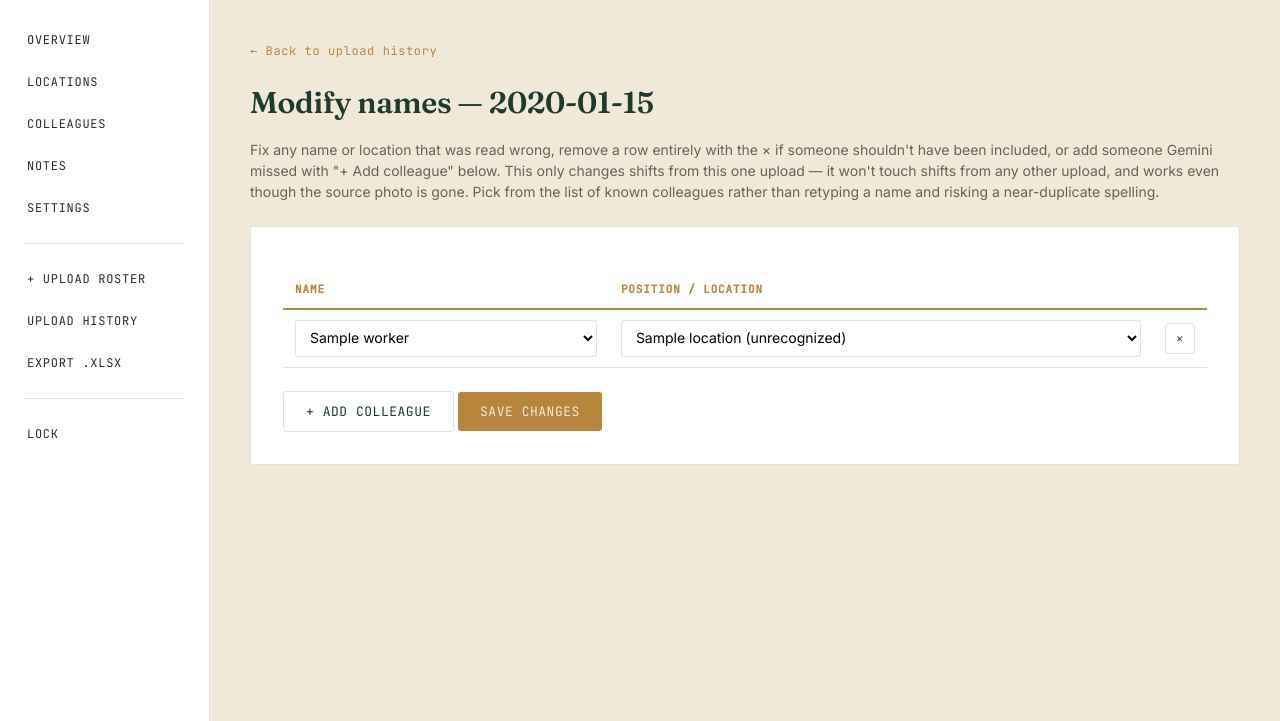
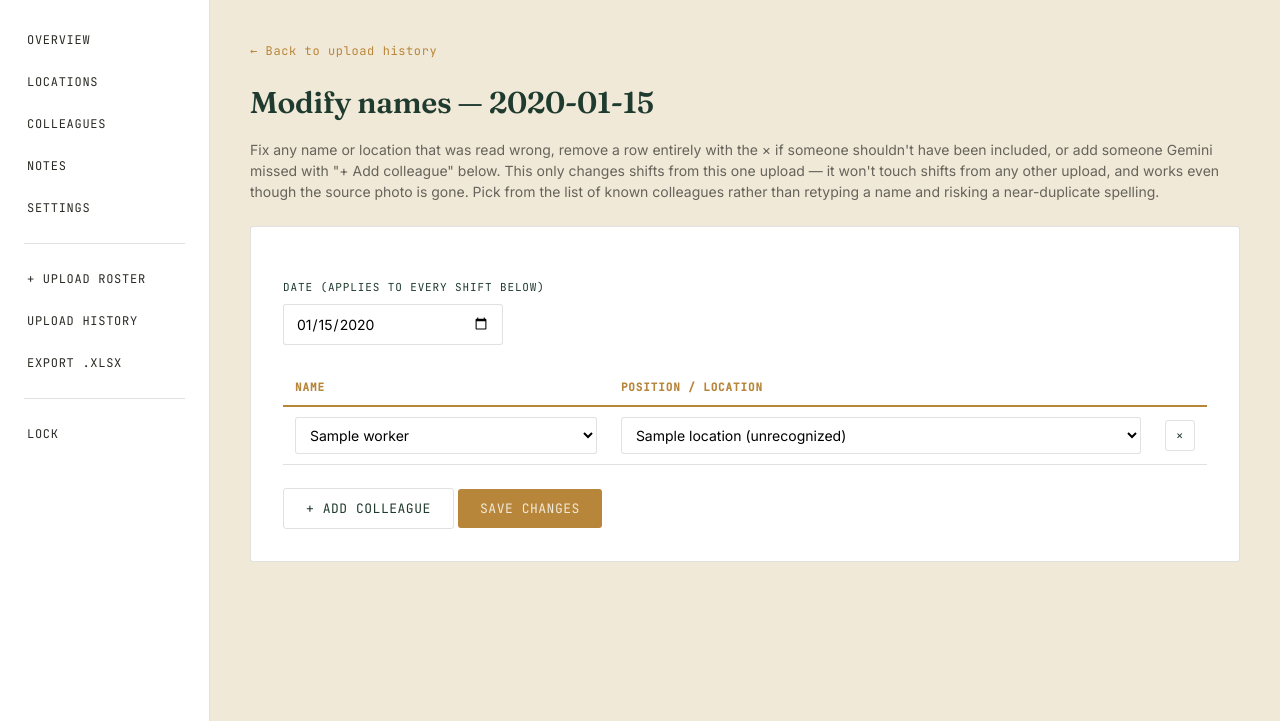
Before and after one commit to tlegrand-be/Museum, a Flask app: a page that uses templates/edit_upload.html in a window 1280 px wide. Shown: the part 100-821 px from the top of the page. Run offline with Flask 3, Linux system fonts and the light colour scheme; the visitor is signed in with stand-in values (Sample User, id 1); tables that the repository leaves empty hold one stand-in row (values such as "Sample post").

Commit message:
feat(uploads): let Modify change the shift date, not just name/location
Adds a date field to the Modify screen that applies to every shift on the
page -- e.g. a whole roster photo logged under the wrong day. Threads the
new date through update_shift_entry (now takes shift_date) and
add_shift_entry the same way name/location corrections already worked.

Co-Authored-By: Claude Sonnet 5 <noreply@anthropic.com>

```diff
--- a/app.py
+++ b/app.py
@@ -317,6 +317,7 @@ def edit_upload():
         names = request.form.getlist("name")
         positions = request.form.getlist("position")
         original_ids = request.form.getlist("original_shift_id")
+        new_shift_date = request.form.get("new_shift_date") or shift_date
 
         # Rows the admin removed with the "x" button never get submitted as
         # shift_id/name/position, but their id is still in original_shift_id
@@ -329,10 +330,10 @@ def edit_upload():
         added = 0
         for shift_id, name, position in zip(shift_ids, names, positions):
             if shift_id:
-                if database.update_shift_entry(int(shift_id), name, position):
+                if database.update_shift_entry(int(shift_id), name, position, new_shift_date):
                     updated += 1
             else:
-                if database.add_shift_entry(source_image, shift_date, name, position):
+                if database.add_shift_entry(source_image, new_shift_date, name, position):
                     added += 1
 
         removed = sum(database.delete_shift_entry(shift_id) for shift_id in removed_ids)
@@ -344,6 +345,8 @@ def edit_upload():
             parts.append(f"Added {added}.")
         if removed:
             parts.append(f"Removed {removed}.")
+        if new_shift_date != shift_date:
+            parts.append(f"Date changed to {new_shift_date}.")
         flash(" ".join(parts) if parts else "No changes.", "success")
         return redirect(url_for("uploads_page"))
 
--- a/database.py
+++ b/database.py
@@ -226,15 +226,17 @@ def all_worker_names():
         conn.close()
 
 
-def update_shift_entry(shift_id, name, position):
-    """Repoint one already-saved shift at a corrected name and/or location --
-    used from the "Modify" screen in Upload history, where the source photo
-    may be long gone. Returns whether the shift was found and updated."""
+def update_shift_entry(shift_id, name, position, shift_date):
+    """Repoint one already-saved shift at a corrected name, location, and/or
+    date -- used from the "Modify" screen in Upload history, where the
+    source photo may be long gone. Returns whether the shift was found and
+    updated."""
     import location_rules
 
     name = (name or "").strip()
     position = (position or "").strip()
-    if not name or not position:
+    shift_date = (shift_date or "").strip()
+    if not name or not position or not shift_date:
         return False
 
     conn = get_db()
@@ -249,8 +251,8 @@ def update_shift_entry(shift_id, name, position):
 
         try:
             conn.execute(
-                "UPDATE shifts SET worker_id = ?, location_id = ? WHERE id = ?",
-                (worker_id, location_id, shift_id),
+                "UPDATE shifts SET worker_id = ?, location_id = ?, shift_date = ? WHERE id = ?",
+                (worker_id, location_id, shift_date, shift_id),
             )
         except sqlite3.IntegrityError:
             # This edit now matches another shift already saved for the same
--- a/templates/edit_upload.html
+++ b/templates/edit_upload.html
@@ -20,7 +20,10 @@
   <input type="hidden" name="original_shift_id" value="{{ e.id }}">
   {% endfor %}
 
-  <table class="review-table" style="margin-top: 12px;">
+  <label for="newShiftDate">Date (applies to every shift below)</label>
+  <input type="date" id="newShiftDate" name="new_shift_date" value="{{ shift_date }}" required style="max-width: 220px;">
+
+  <table class="review-table" style="margin-top: 24px;">
     <thead>
       <tr>
         <th>Name</th>
```
